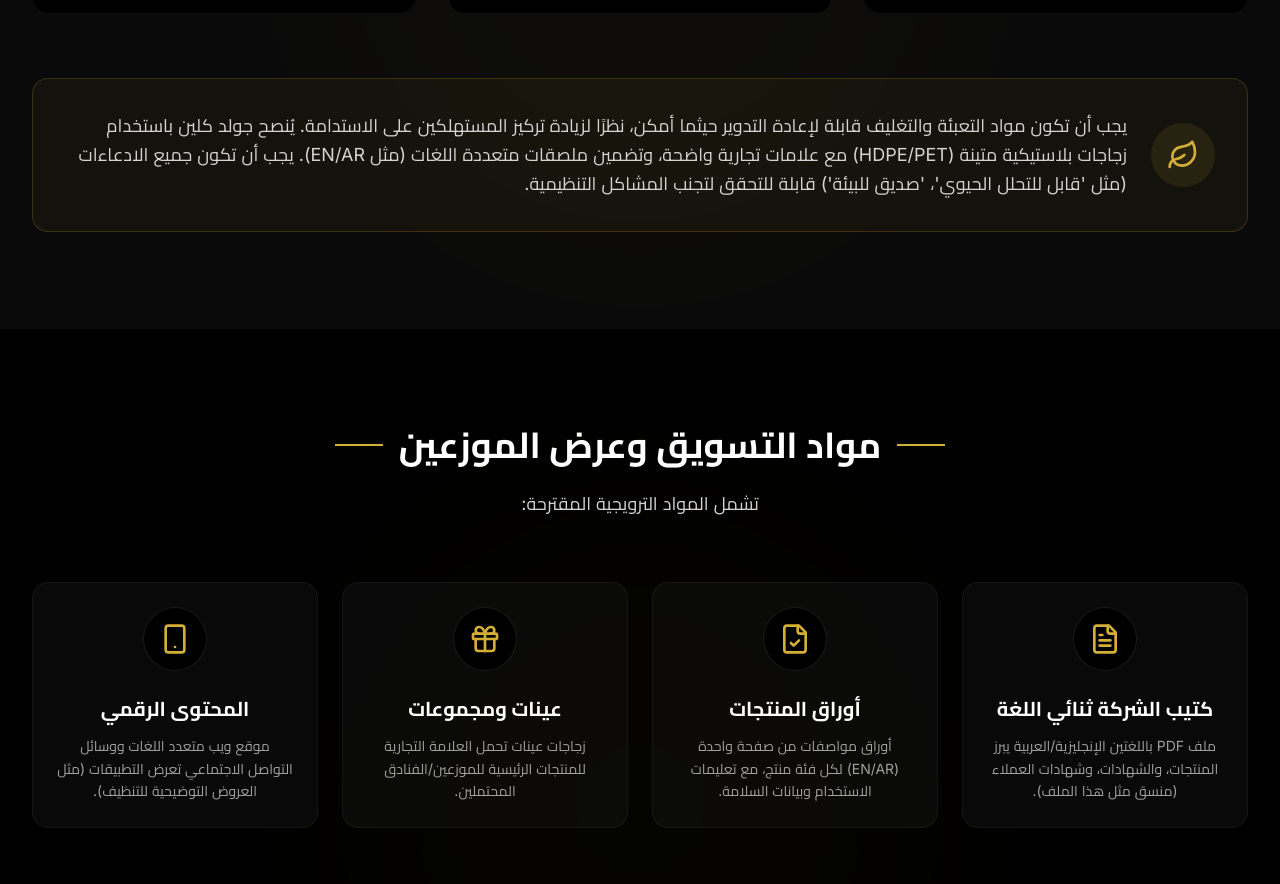
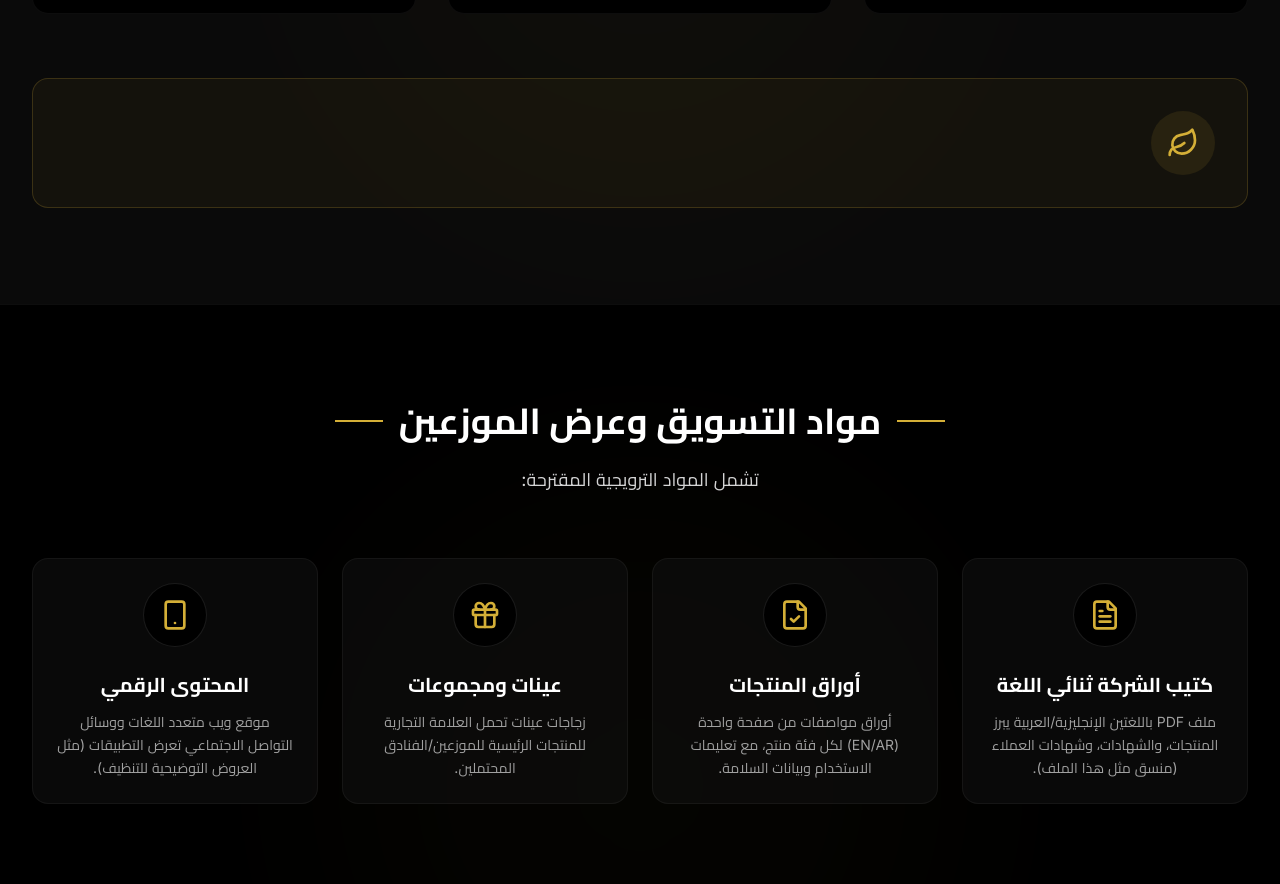
Before and after one commit to jalalmahmoud8000-debug/gcport, a React (Vite) app: page / in a window 1280 px wide. Shown: the part 9991-10875 px from the top of the page. Built offline with nearby package versions, Linux system fonts and the light colour scheme; no server answers.

Commit message:
lord.1.0.0

```diff
--- a/src/App.tsx
+++ b/src/App.tsx
@@ -190,7 +190,6 @@ const content = {
           desc: "Compliance with the EU Detergents Regulation (EC 648/2004) entails listing all ingredients, usage instructions, hazard symbols, and meeting biodegradability criteria. English (and local language as needed) labeling is mandatory."
         }
       ],
-      conclusion: "Packaging materials should be recyclable where possible, given increasing consumer focus on sustainability. GOLD CLEAN is advised to use sturdy plastic bottles (HDPE/PET) with clear branding, and to include multilingual labels (e.g., EN/AR). All claims (e.g., “biodegradable”, “eco-friendly”) must be verifiable to avoid regulatory issues."
     },
     tables: {
       title: "Comparative Tables",
@@ -412,7 +411,6 @@ const content = {
           desc: "الامتثال للائحة المنظفات في الاتحاد الأوروبي (EC 648/2004) يستلزم إدراج جميع المكونات، تعليمات الاستخدام، رموز الخطر، وتلبية معايير القابلية للتحلل الحيوي. وضع العلامات باللغة الإنجليزية (واللغة المحلية حسب الحاجة) إلزامي."
         }
       ],
-      conclusion: "يجب أن تكون مواد التعبئة والتغليف قابلة لإعادة التدوير حيثما أمكن، نظرًا لزيادة تركيز المستهلكين على الاستدامة. يُنصح جولد كلين باستخدام زجاجات بلاستيكية متينة (HDPE/PET) مع علامات تجارية واضحة، وتضمين ملصقات متعددة اللغات (مثل EN/AR). يجب أن تكون جميع الادعاءات (مثل 'قابل للتحلل الحيوي'، 'صديق للبيئة') قابلة للتحقق لتجنب المشاكل التنظيمية."
     },
     marketing: {
       title: "مواد التسويق وعرض الموزعين",
```
